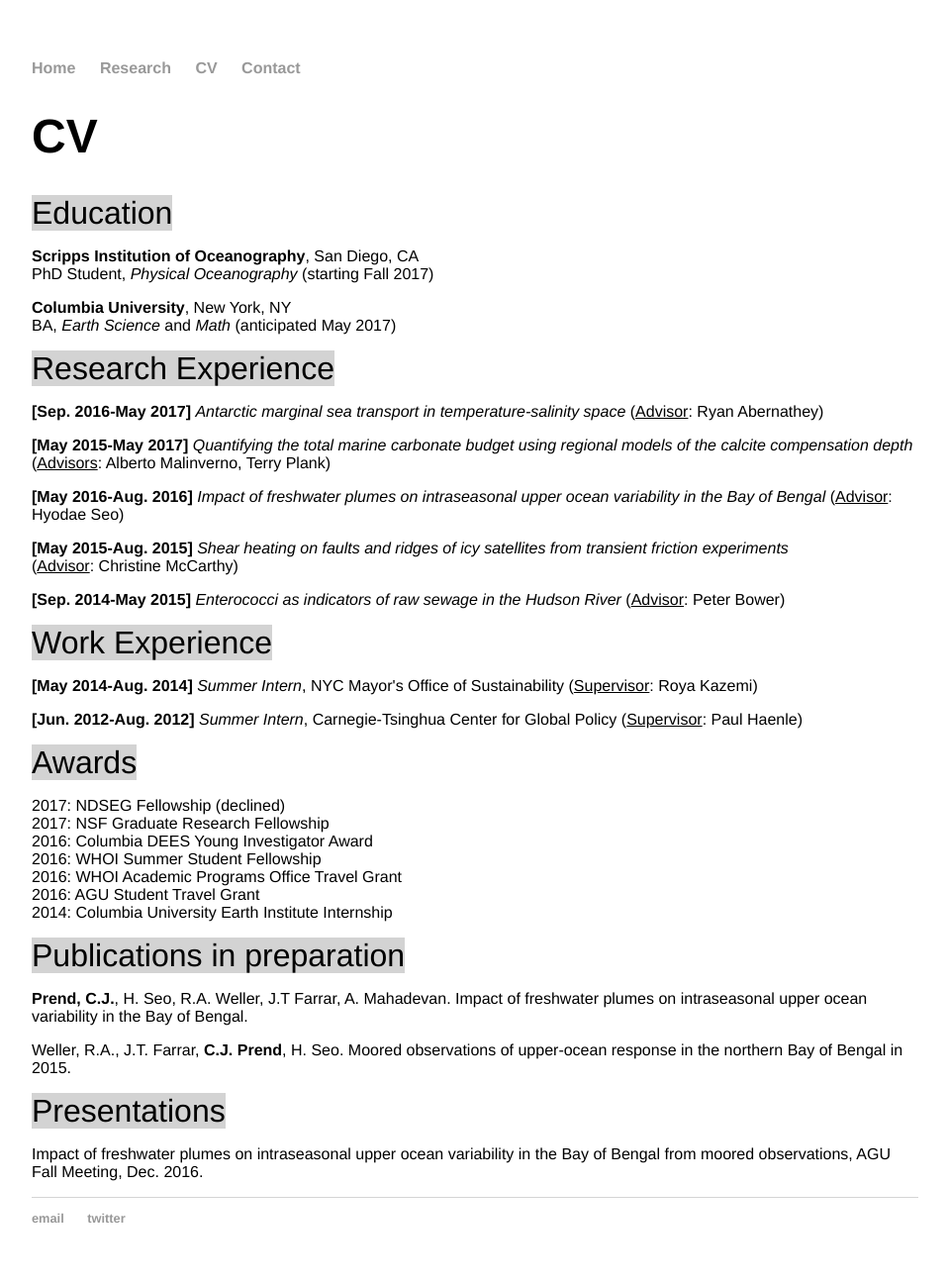
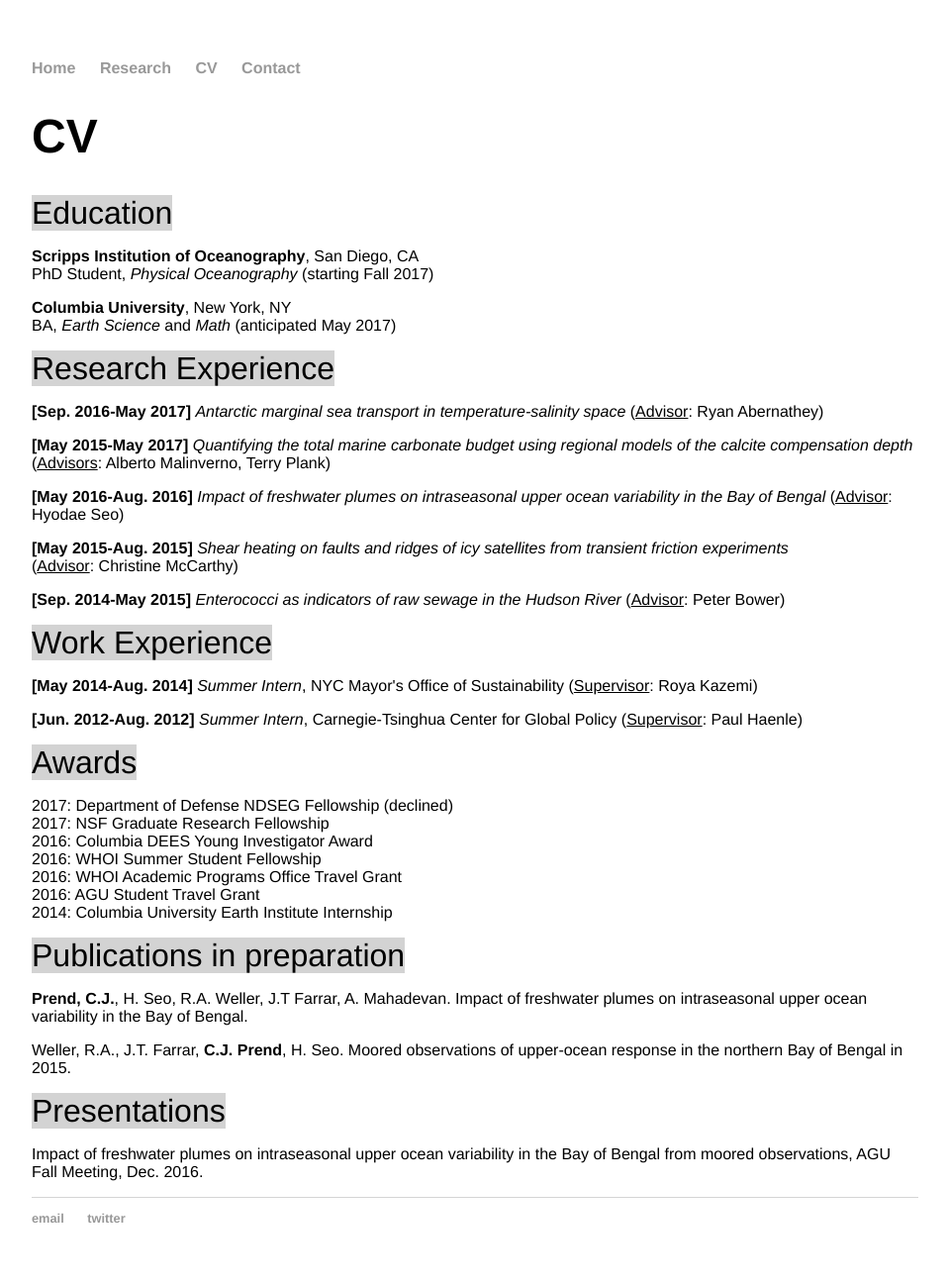
Before and after one commit to cprend/cprend.github.io, a Jekyll site: the page cv/index.html, which Jekyll copies as it is, in a window 1280 px wide. Shown: the whole page at 99% size, without its empty margins (160-1119 px from the left). Built offline with Jekyll 4.4.1, drawn with Linux system fonts in a browser that asks for light colours.

Commit message:
Update index.html

```diff
--- a/cv/index.html
+++ b/cv/index.html
@@ -36,7 +36,7 @@
 		<p><b>[May 2014-Aug. 2014]</b> <em>Summer Intern</em>, NYC Mayor's Office of Sustainability (<u>Supervisor</u>: Roya Kazemi)</p>
 		<p><b>[Jun. 2012-Aug. 2012]</b> <em>Summer Intern</em>, Carnegie-Tsinghua Center for Global Policy (<u>Supervisor</u>: Paul Haenle)</p>
 		<p1>Awards</p1>
-		<p>2017: NDSEG Fellowship (declined)<br/>
+		<p>2017: Department of Defense NDSEG Fellowship (declined)<br/>
 		2017: NSF Graduate Research Fellowship<br/>
 		2016: Columbia DEES Young Investigator Award<br/>
 		2016: WHOI Summer Student Fellowship<br/>
```
